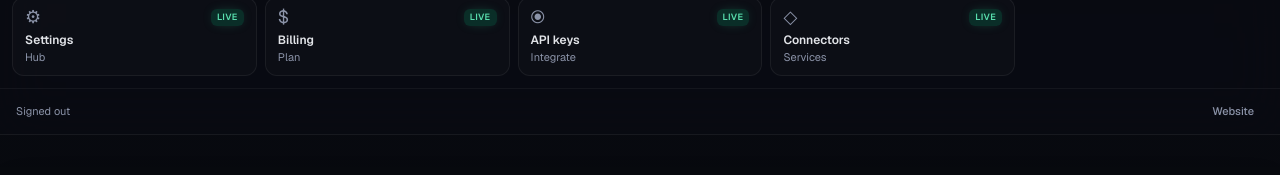
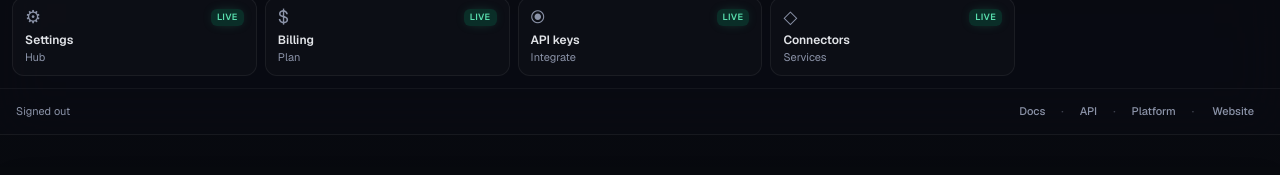
Before and after one commit to aicodeai50/SMOHIX, a Next.js app: page /hub in a window 1280 px wide. Shown: the part 276-451 px from the top of the page. Built offline with nearby package versions, Linux system fonts and the light colour scheme; no server answers.

Commit message:
fix(console): more loading shells, learn links, nav icon
- loading.tsx for hub, vision, incidents/new, runbooks/[slug]

- AppShell: Docs, API, Platform next to Website

- Runbooks sidebar icon consistent (no emoji)

- Overview empty incidents CTAs; changelog list

```diff
--- /dev/null
+++ b/app/(app)/hub/loading.tsx
@@ -0,0 +1,10 @@
+import { CardGridSkeleton, PageHeaderSkeleton } from "@/components/app/skeletons/ConsoleLoading";
+
+export default function HubLoading() {
+  return (
+    <>
+      <PageHeaderSkeleton />
+      <CardGridSkeleton cards={4} />
+    </>
+  );
+}
--- /dev/null
+++ b/app/(app)/incidents/new/loading.tsx
@@ -0,0 +1,16 @@
+import { PageHeaderSkeleton } from "@/components/app/skeletons/ConsoleLoading";
+import { Skeleton } from "@/components/app/Skeleton";
+
+export default function NewIncidentLoading() {
+  return (
+    <>
+      <PageHeaderSkeleton />
+      <div className="max-w-lg animate-pulse space-y-4">
+        <Skeleton className="h-11 w-full rounded-lg" />
+        <Skeleton className="h-11 w-full rounded-lg" />
+        <Skeleton className="h-11 w-full rounded-lg" />
+        <Skeleton className="h-10 w-40 rounded-lg" />
+      </div>
+    </>
+  );
+}
--- a/app/(app)/overview/page.tsx
+++ b/app/(app)/overview/page.tsx
@@ -107,7 +107,17 @@ export default async function OverviewPage() {
           </Link>
         </div>
         {incidents.length === 0 ? (
-          <p className="mt-3 text-sm text-muted">No incidents yet. Open Incidents to create one.</p>
+          <p className="mt-3 text-sm text-muted">
+            No incidents yet.{" "}
+            <Link href="/incidents/new" className="font-medium text-accent hover:underline">
+              Create one
+            </Link>{" "}
+            or open{" "}
+            <Link href="/incidents" className="font-medium text-accent hover:underline">
+              Incidents
+            </Link>
+            .
+          </p>
         ) : (
           <ul className="mt-4 divide-y divide-white/[0.06]">
             {incidents.slice(0, 8).map((row) => (
--- /dev/null
+++ b/app/(app)/runbooks/[slug]/loading.tsx
@@ -0,0 +1,15 @@
+import { PageHeaderSkeleton } from "@/components/app/skeletons/ConsoleLoading";
+import { Skeleton } from "@/components/app/Skeleton";
+
+export default function RunbookDetailLoading() {
+  return (
+    <>
+      <PageHeaderSkeleton />
+      <div className="animate-pulse space-y-3">
+        <Skeleton className="h-4 w-32 rounded" />
+        <Skeleton className="h-6 w-[min(100%,28rem)] rounded" />
+        <Skeleton className="h-48 w-full rounded-2xl" />
+      </div>
+    </>
+  );
+}
--- /dev/null
+++ b/app/(app)/vision/loading.tsx
@@ -0,0 +1,15 @@
+import { PageHeaderSkeleton } from "@/components/app/skeletons/ConsoleLoading";
+import { Skeleton } from "@/components/app/Skeleton";
+
+export default function VisionLoading() {
+  return (
+    <>
+      <PageHeaderSkeleton />
+      <div className="animate-pulse space-y-4">
+        <Skeleton className="h-24 w-full rounded-2xl" />
+        <Skeleton className="h-40 w-full rounded-2xl" />
+        <Skeleton className="h-32 w-full rounded-2xl" />
+      </div>
+    </>
+  );
+}
--- a/app/changelog/page.tsx
+++ b/app/changelog/page.tsx
@@ -14,7 +14,7 @@ const ENTRIES: { date: string; title: string; bullets: string[] }[] = [
     date: "April 2026",
     title: "Console UX and API docs",
     bullets: [
-      "Route-level loading skeletons across incidents, overview, automations, audit, approvals, services, copilot, runbooks",
+      "Route-level loading skeletons (incidents, overview, automations, audit, approvals, services, copilot, runbooks, hub, vision, new incident, runbook detail)",
       "Richer empty states (incidents, audit, services catalog, approvals) with guided CTAs",
       "Public /docs/api catalog + OpenAPI sketch from lib/docs/api-catalog",
     ],
--- a/components/app/AppShell.tsx
+++ b/components/app/AppShell.tsx
@@ -130,12 +130,41 @@ export function AppShell({
               Local mode: no account sign-in. Copilot still runs with the built-in assistant.
             </span>
           )}
-          <Link
-            href="/"
-            className="ml-auto rounded-lg px-2.5 py-1 font-medium text-muted transition-colors hover:bg-surface-elevated/40 hover:text-foreground"
-          >
-            Website
-          </Link>
+          <div className="ml-auto flex flex-wrap items-center justify-end gap-x-2 gap-y-1 text-[11px] font-medium">
+            <Link
+              href="/docs"
+              className="rounded-lg px-2 py-1 text-muted transition-colors hover:bg-surface-elevated/40 hover:text-accent"
+            >
+              Docs
+            </Link>
+            <span className="text-muted/40" aria-hidden>
+              ·
+            </span>
+            <Link
+              href="/docs/api"
+              className="rounded-lg px-2 py-1 text-muted transition-colors hover:bg-surface-elevated/40 hover:text-accent"
+            >
+              API
+            </Link>
+            <span className="text-muted/40" aria-hidden>
+              ·
+            </span>
+            <Link
+              href="/platform"
+              className="rounded-lg px-2 py-1 text-muted transition-colors hover:bg-surface-elevated/40 hover:text-accent"
+            >
+              Platform
+            </Link>
+            <span className="text-muted/40" aria-hidden>
+              ·
+            </span>
+            <Link
+              href="/"
+              className="rounded-lg px-2.5 py-1 text-muted transition-colors hover:bg-surface-elevated/40 hover:text-foreground"
+            >
+              Website
+            </Link>
+          </div>
         </div>
       </aside>
       <div className="flex min-h-0 min-w-0 flex-1 flex-col">
--- a/lib/console-nav.ts
+++ b/lib/console-nav.ts
@@ -53,7 +53,7 @@ export const CONSOLE_MODULES = [
     href: "/runbooks",
     label: "Runbooks",
     description: "Procedures",
-    icon: "📋",
+    icon: "▦",
     live: true,
   },
   {
```
